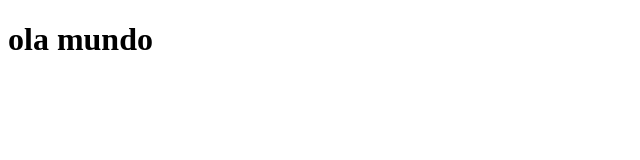
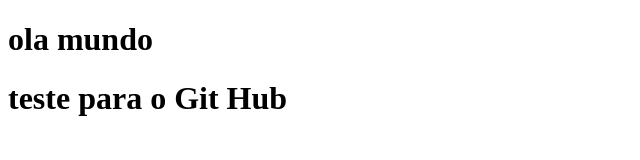
Before and after one commit to RosyProgramming/cadastroCei, a plain HTML site: page teste.html in a window 1280 px wide. Shown: the whole page, without its empty margins (0-640 px from the left). Drawn offline with Linux system fonts and the light colour scheme.

Commit message:
Add files via upload

```diff
--- a/teste.html
+++ b/teste.html
@@ -6,5 +6,6 @@
 </head>
 <body>
 <h1>ola mundo</h1>
+<h1>teste para o Git Hub</h1>
 </body>
 </html>
```
